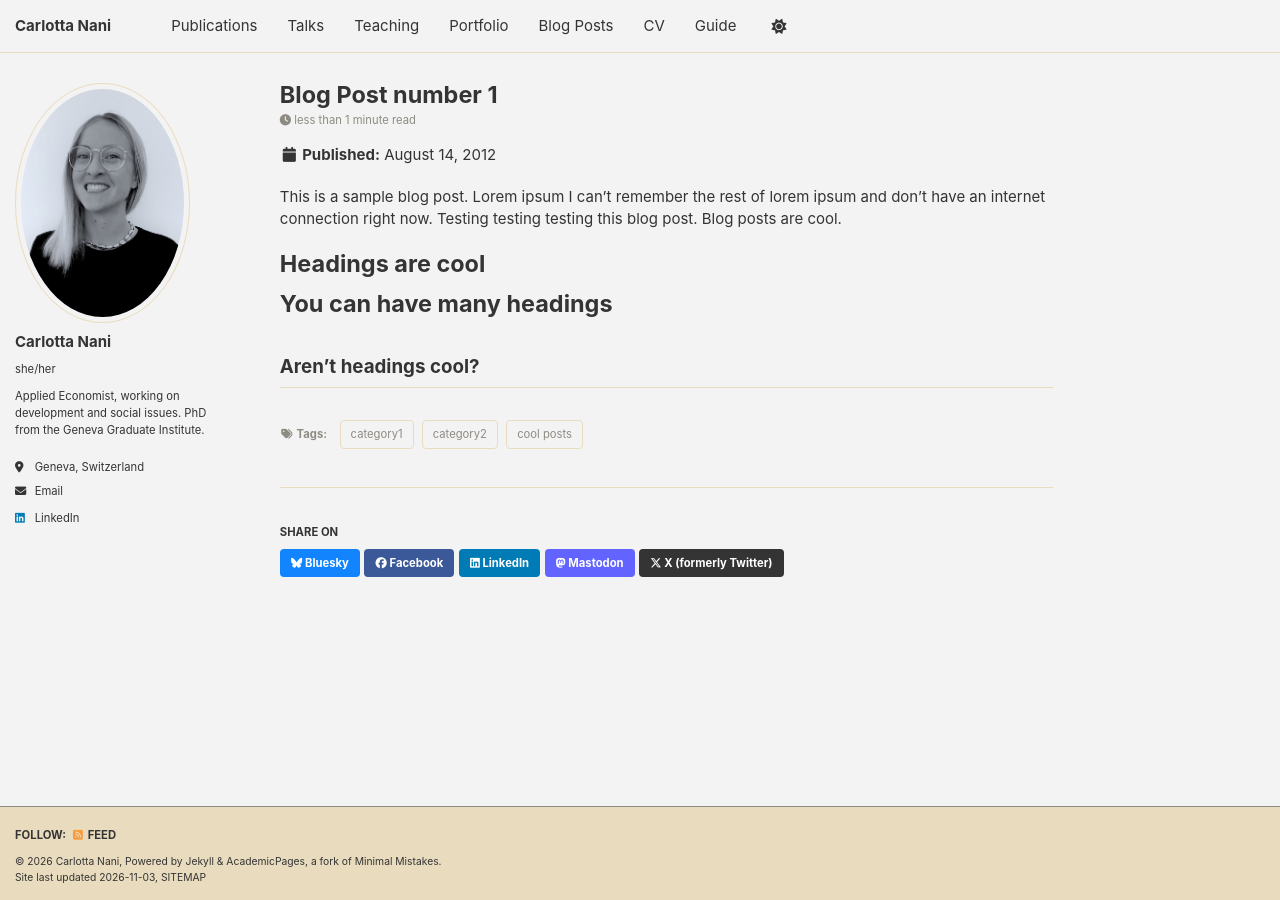
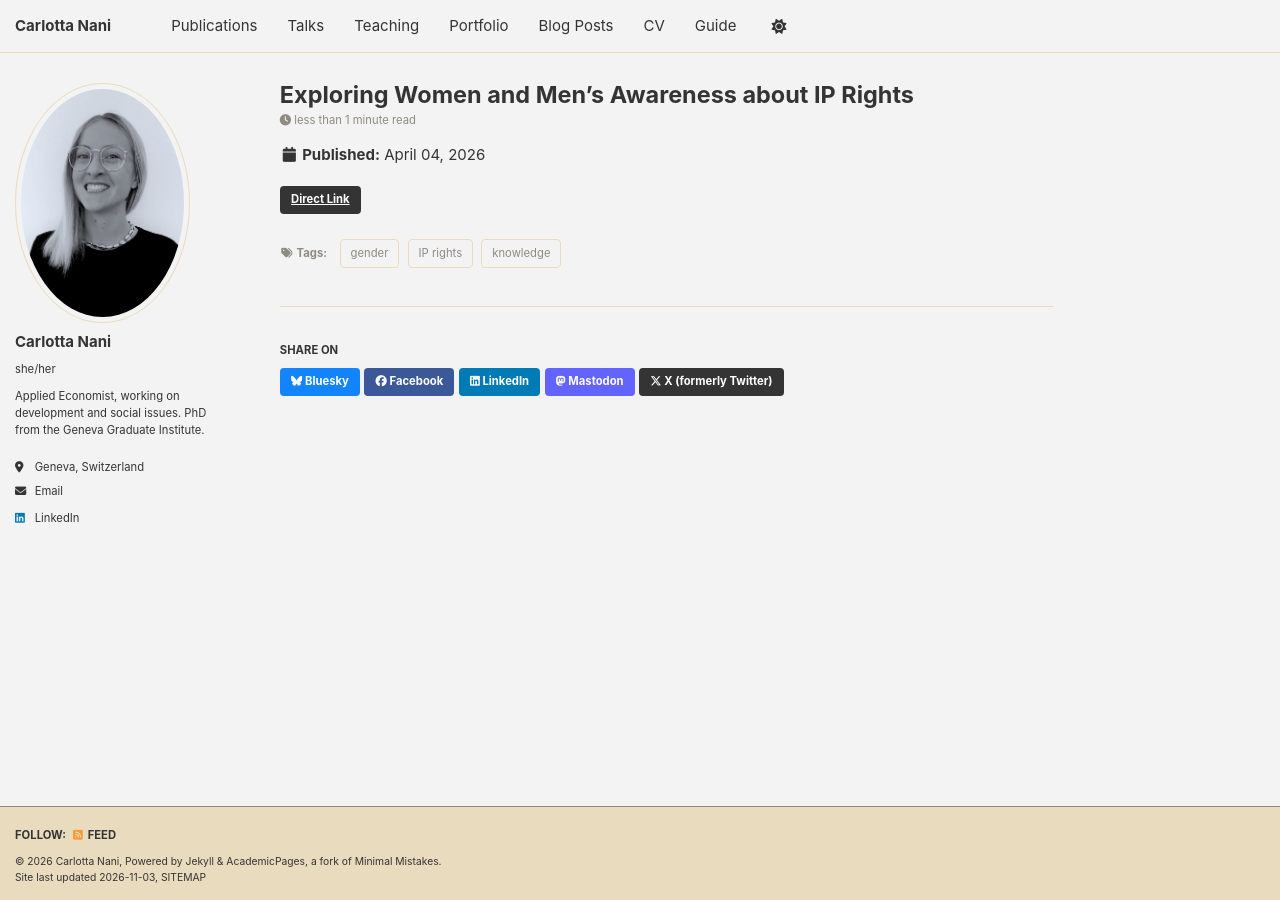
Before and after one commit to carlotta-nani/carlotta-nani.github.io, a Jekyll site: the page built from _posts/2012-08-14-blog-post-1.md, in a window 1280 px wide. Built offline with Jekyll 4.4.1, drawn with Linux system fonts in a browser that asks for light colours; a script bundle is joined from its source files by our own code; a style sheet for code colours, icons or effects is not loaded.

Commit message:
Revise blog post metadata and content
Updated the title, date, permalink, excerpt, and tags for the blog post.

```diff
--- a/_posts/2012-08-14-blog-post-1.md
+++ b/_posts/2012-08-14-blog-post-1.md
@@ -1,20 +1,11 @@
 ---
-title: 'Blog Post number 1'
-date: 2012-08-14
-permalink: /posts/2012/08/blog-post-1/
+title: "Exploring Women and Men’s Awareness about IP Rights"
+date: 2026-04-04
+permalink: /posts/2026/04/pulse1/
+excerpt: "Published on the WIPO Innovation Economy Section blog series."
+link: "https://www.wipo.int/en/web/economics/w/blogs/exploring-women-and-men-s-awareness-about-ip-rights"
 tags:
-  - cool posts
-  - category1
-  - category2
+  - gender
+  - IP rights
+  - knowledge
 ---
-
-This is a sample blog post. Lorem ipsum I can't remember the rest of lorem ipsum and don't have an internet connection right now. Testing testing testing this blog post. Blog posts are cool.
-
-Headings are cool
-======
-
-You can have many headings
-======
-
-Aren't headings cool?
-------
```
